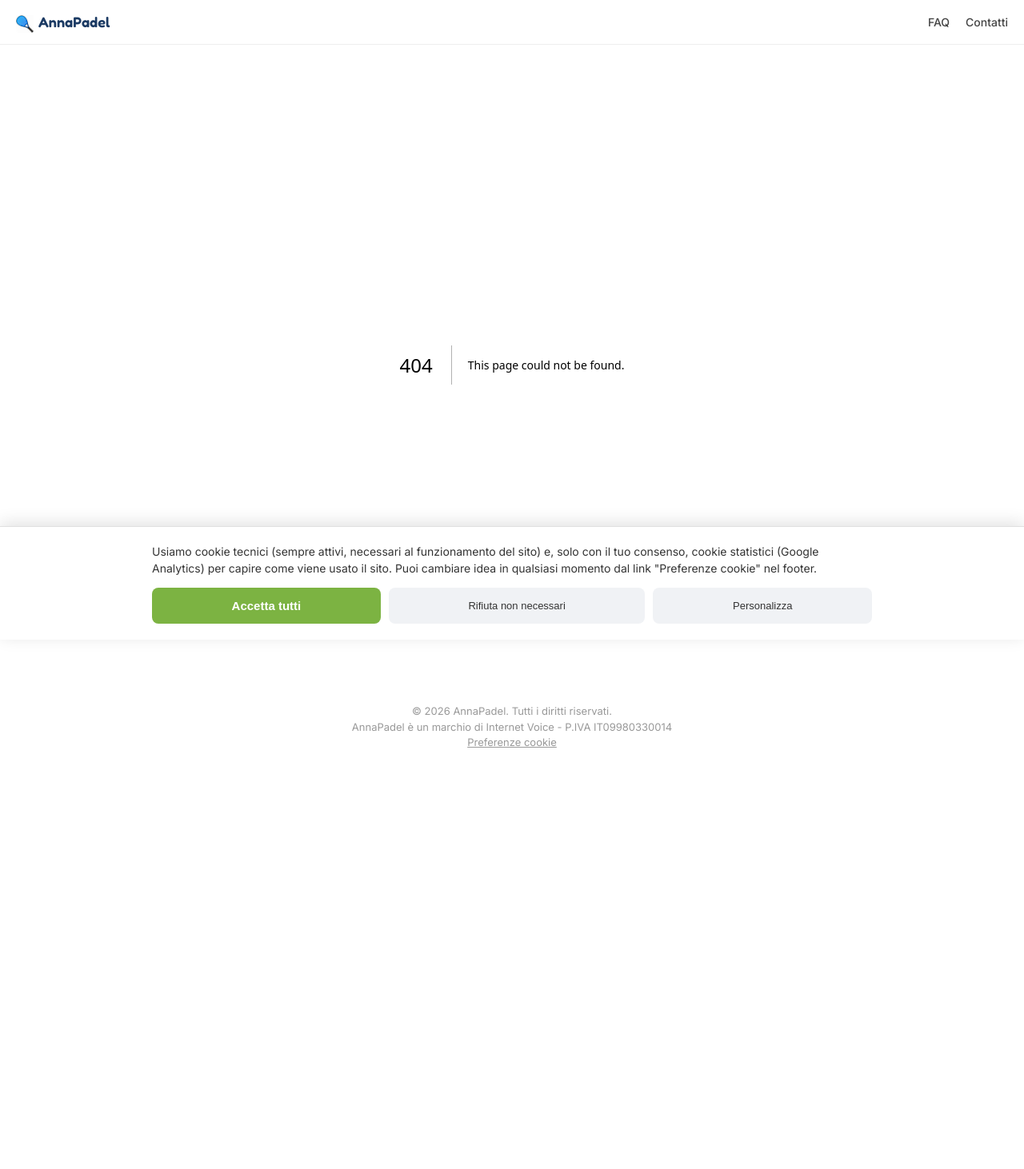
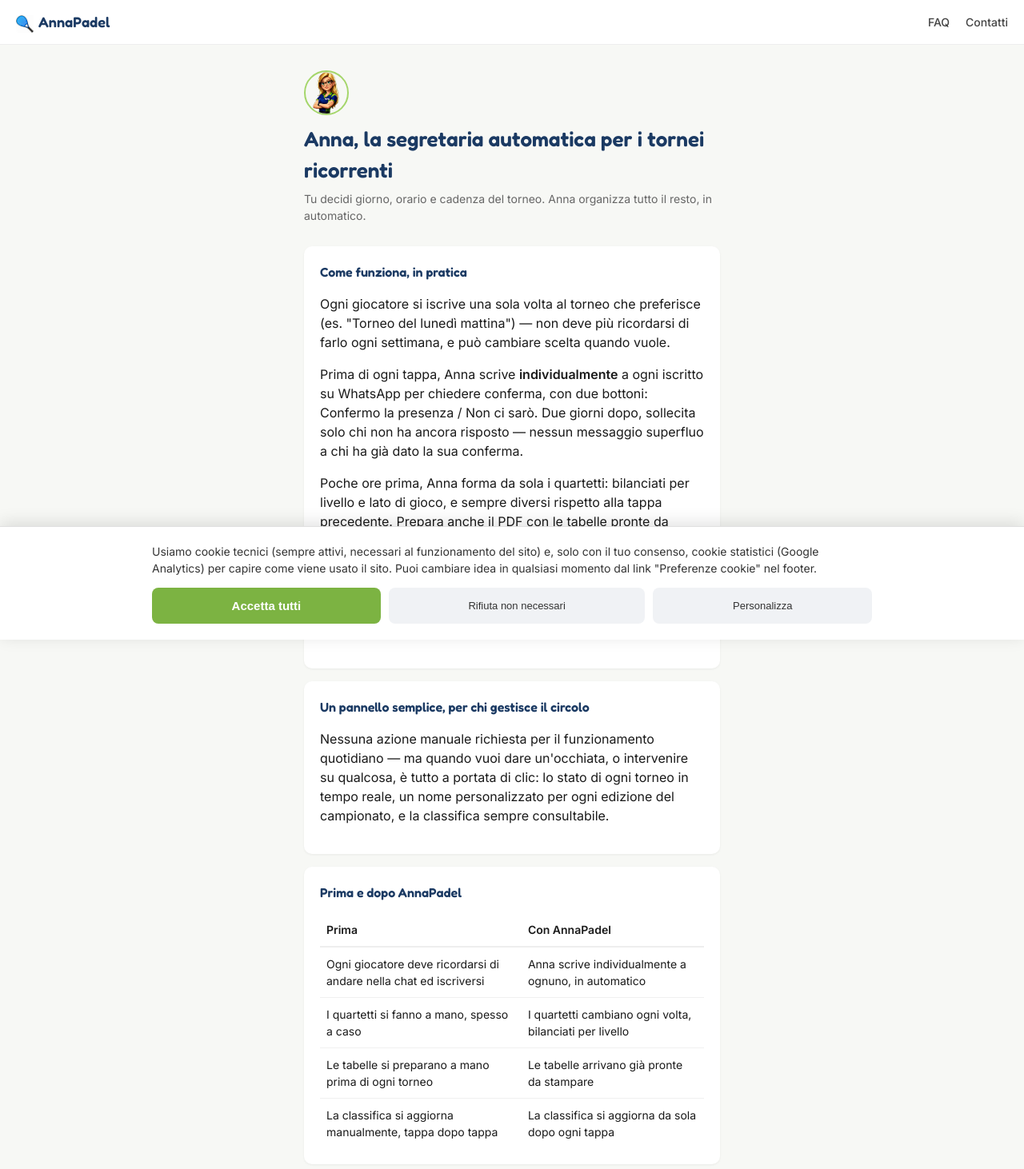
Before and after one commit to theseo212/padel-frontend, a Next.js app: page /circoli in a window 1280 px wide. Before the commit this address had no page. Shown: the top 1462 px of the page at 80% size. Before the commit the page ends 963 px from the top, so only its background shows below. Built offline with nearby package versions, Linux system fonts and the light colour scheme.

Commit message:
Add files via upload

```diff
--- /dev/null
+++ b/app/circoli/page.js
@@ -0,0 +1,106 @@
+export const metadata = {
+  title: 'AnnaPadel per i Circoli - Sistema Tornei Ricorrenti',
+  description: 'Il sistema che organizza da solo i tuoi tornei interni ricorrenti: conferme su WhatsApp, quartetti bilanciati, tabelle pronte e classifica sempre aggiornata.',
+};
+
+export default function AnnaPadelPerICircoli() {
+  return (
+    <main className="pagina">
+      <div className="intestazione">
+        <img src="/anna-avatar.png" alt="Anna" className="avatar-pagina" />
+        <h1>Anna, la segretaria automatica per i tornei ricorrenti</h1>
+        <p>
+          Tu decidi giorno, orario e cadenza del torneo. Anna organizza tutto il resto, in automatico.
+        </p>
+      </div>
+
+      <div className="sezione">
+        <h2>Come funziona, in pratica</h2>
+        <p>
+          Ogni giocatore si iscrive una sola volta al torneo che preferisce (es. "Torneo del lunedì
+          mattina") — non deve più ricordarsi di farlo ogni settimana, e può cambiare scelta quando vuole.
+        </p>
+        <p>
+          Prima di ogni tappa, Anna scrive <strong>individualmente</strong> a ogni iscritto su WhatsApp per
+          chiedere conferma, con due bottoni: Confermo la presenza / Non ci sarò. Due giorni dopo, sollecita
+          solo chi non ha ancora risposto — nessun messaggio superfluo a chi ha già dato la sua conferma.
+        </p>
+        <p>
+          Poche ore prima, Anna forma da sola i quartetti: bilanciati per livello e lato di gioco, e sempre
+          diversi rispetto alla tappa precedente. Prepara anche il PDF con le tabelle pronte da stampare, e
+          scrive a ciascuno il proprio gruppo e l'orario di gioco.
+        </p>
+        <p>
+          A fine torneo, chiede a ognuno il punteggio ottenuto, e aggiorna da sola la classifica generale —
+          che arriva a tutti i partecipanti pochi minuti dopo la fine.
+        </p>
+      </div>
+
+      <div className="sezione">
+        <h2>Un pannello semplice, per chi gestisce il circolo</h2>
+        <p>
+          Nessuna azione manuale richiesta per il funzionamento quotidiano — ma quando vuoi dare
+          un'occhiata, o intervenire su qualcosa, è tutto a portata di clic: lo stato di ogni torneo in
+          tempo reale, un nome personalizzato per ogni edizione del campionato, e la classifica sempre
+          consultabile.
+        </p>
+      </div>
+
+      <div className="sezione">
+        <h2>Prima e dopo AnnaPadel</h2>
+        <div style={{ overflowX: 'auto' }}>
+          <table style={{ width: '100%', borderCollapse: 'collapse', fontSize: '14px' }}>
+            <thead>
+              <tr style={{ borderBottom: '2px solid #eee', textAlign: 'left' }}>
+                <th style={{ padding: '10px 8px' }}>Prima</th>
+                <th style={{ padding: '10px 8px' }}>Con AnnaPadel</th>
+              </tr>
+            </thead>
+            <tbody>
+              <tr style={{ borderBottom: '1px solid #f0f0f0' }}>
+                <td style={{ padding: '10px 8px' }}>Ogni giocatore deve ricordarsi di andare nella chat ed iscriversi</td>
+                <td style={{ padding: '10px 8px' }}>Anna scrive individualmente a ognuno, in automatico</td>
+              </tr>
+              <tr style={{ borderBottom: '1px solid #f0f0f0' }}>
+                <td style={{ padding: '10px 8px' }}>I quartetti si fanno a mano, spesso a caso</td>
+                <td style={{ padding: '10px 8px' }}>I quartetti cambiano ogni volta, bilanciati per livello</td>
+              </tr>
+              <tr style={{ borderBottom: '1px solid #f0f0f0' }}>
+                <td style={{ padding: '10px 8px' }}>Le tabelle si preparano a mano prima di ogni torneo</td>
+                <td style={{ padding: '10px 8px' }}>Le tabelle arrivano già pronte da stampare</td>
+              </tr>
+              <tr>
+                <td style={{ padding: '10px 8px' }}>La classifica si aggiorna manualmente, tappa dopo tappa</td>
+                <td style={{ padding: '10px 8px' }}>La classifica si aggiorna da sola dopo ogni tappa</td>
+              </tr>
+            </tbody>
+          </table>
+        </div>
+      </div>
+
+      <div className="sezione" style={{ textAlign: 'center' }}>
+        <h2>Vuoi vederlo dal vivo?</h2>
+        <p>
+          Scarica la brochure completa con tutti i dettagli, o scrivici per un incontro e una demo dal vivo.
+        </p>
+        <a
+          href="/AnnaPadel_Brochure_Tornei.pdf"
+          target="_blank"
+          rel="noopener noreferrer"
+          className="bottone-primario"
+          style={{ display: 'inline-block', textDecoration: 'none', maxWidth: '320px', margin: '10px auto 0' }}
+        >
+          Scarica la brochure (PDF)
+        </a>
+        <br />
+        <a
+          href="/contatti"
+          className="bottone-secondario"
+          style={{ display: 'inline-block', textDecoration: 'none', marginTop: '12px' }}
+        >
+          Parliamone insieme
+        </a>
+      </div>
+    </main>
+  );
+}
```
